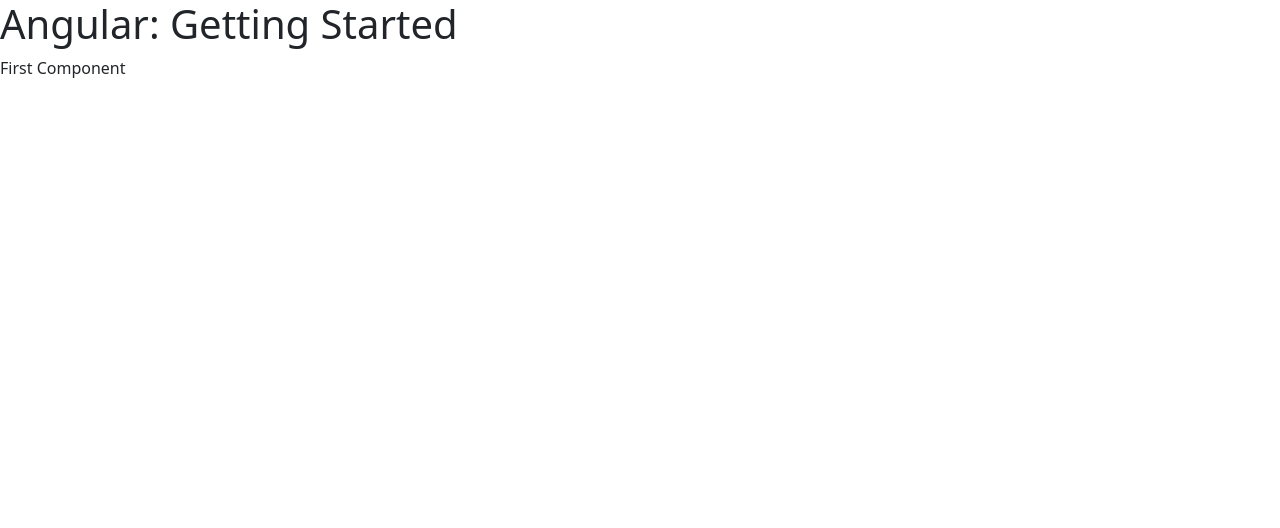
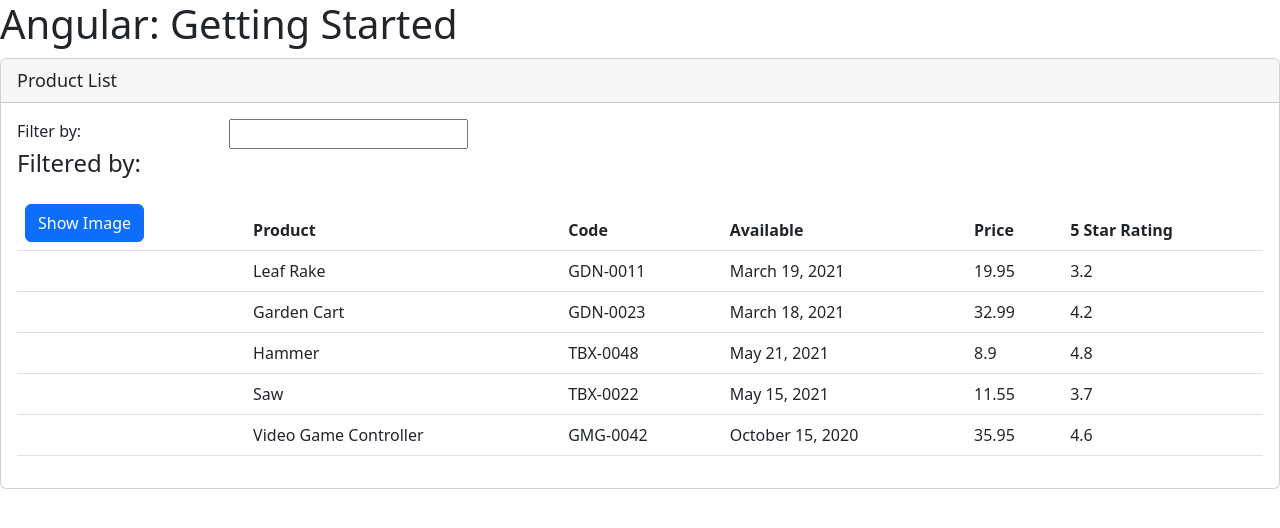
Before and after one commit to mahmoudelmekwed/Angular-GettingStarted-master, an Angular app in the folder APM-Start/: page / in a window 1280 px wide. Shown: the top 528 px of the page. Built offline with nearby package versions, Linux system fonts and the light colour scheme.

Commit message:
Templates, Interpolation, and Directives

```diff
--- a/APM-Start/src/app/app.component.ts
+++ b/APM-Start/src/app/app.component.ts
@@ -4,7 +4,7 @@
   selector: 'pm-root',
   template: `<div>
   <h1>{{pageTitle}}</h1>
-  <div>First Component</div>
+  <pm-products></pm-products>
   </div> `,
   styleUrls: ['./app.component.css']
 })
--- a/APM-Start/src/app/app.module.ts
+++ b/APM-Start/src/app/app.module.ts
@@ -2,10 +2,12 @@
 import { BrowserModule } from '@angular/platform-browser';
 
 import { AppComponent } from './app.component';
+import { ProductListComponent } from './products/product-list.component';
 
 @NgModule({
   declarations: [
-    AppComponent
+    AppComponent,
+    ProductListComponent
   ],
   imports: [
     BrowserModule
--- /dev/null
+++ b/APM-Start/src/app/products/product-list.component.html
@@ -0,0 +1,44 @@
+<div class="card">
+    <div class="card-header">
+        {{pageTitle}}
+    </div>
+    <div class="card-body">
+        <div class="row">
+            <div class="col-md-2">Filter by:</div>
+            <div class="col-md-4">
+                <input type="text">
+            </div>
+        </div>
+        <div class="row">
+            <div class="col-md-6">
+                <h4>Filtered by:</h4>
+            </div>
+        </div>
+        <div class="table-responsive">
+            <table class="table" *ngIf="products.length">
+                <thead>
+                    <tr>
+                        <th>
+                            <button class="btn btn-primary">Show Image</button>
+                        </th>
+                        <th>Product</th>
+                        <th>Code</th>
+                        <th>Available</th>
+                        <th>Price</th>
+                        <th>5 Star Rating</th>
+                    </tr>
+                </thead>
+                <tbody>
+                    <tr *ngFor="let product of products">
+                        <td></td>
+                        <td>{{product.productName}}</td>
+                        <td>{{product.productCode}}</td>
+                        <td>{{product.releaseDate}}</td>
+                        <td>{{product.price}}</td>
+                        <td>{{product.starRating}}</td>
+                    </tr>
+                </tbody>
+            </table>
+        </div>
+    </div>
+</div>
--- /dev/null
+++ b/APM-Start/src/app/products/product-list.component.ts
@@ -0,0 +1,62 @@
+import { Component } from "@angular/core";
+
+@Component({
+    selector: 'pm-products',
+    templateUrl: './product-list.component.html'
+})
+export class ProductListComponent {
+    pageTitle : string = 'Product List';
+    products : any[] = [
+        {
+          "productId": 1,
+          "productName": "Leaf Rake",
+          "productCode": "GDN-0011",
+          "releaseDate": "March 19, 2021",
+          "description": "Leaf rake with 48-inch wooden handle.",
+          "price": 19.95,
+          "starRating": 3.2,
+          "imageUrl": "assets/images/leaf_rake.png"
+        },
+        {
+          "productId": 2,
+          "productName": "Garden Cart",
+          "productCode": "GDN-0023",
+          "releaseDate": "March 18, 2021",
+          "description": "15 gallon capacity rolling garden cart",
+          "price": 32.99,
+          "starRating": 4.2,
+          "imageUrl": "assets/images/garden_cart.png"
+        },
+        {
+          "productId": 5,
+          "productName": "Hammer",
+          "productCode": "TBX-0048",
+          "releaseDate": "May 21, 2021",
+          "description": "Curved claw steel hammer",
+          "price": 8.9,
+          "starRating": 4.8,
+          "imageUrl": "assets/images/hammer.png"
+        },
+        {
+          "productId": 8,
+          "productName": "Saw",
+          "productCode": "TBX-0022",
+          "releaseDate": "May 15, 2021",
+          "description": "15-inch steel blade hand saw",
+          "price": 11.55,
+          "starRating": 3.7,
+          "imageUrl": "assets/images/saw.png"
+        },
+        {
+          "productId": 10,
+          "productName": "Video Game Controller",
+          "productCode": "GMG-0042",
+          "releaseDate": "October 15, 2020",
+          "description": "Standard two-button video game controller",
+          "price": 35.95,
+          "starRating": 4.6,
+          "imageUrl": "assets/images/xbox-controller.png"
+        }
+      ]
+
+}
```
Also changed, not shown: 2 other files (tests, documents, lock files or other folders).
